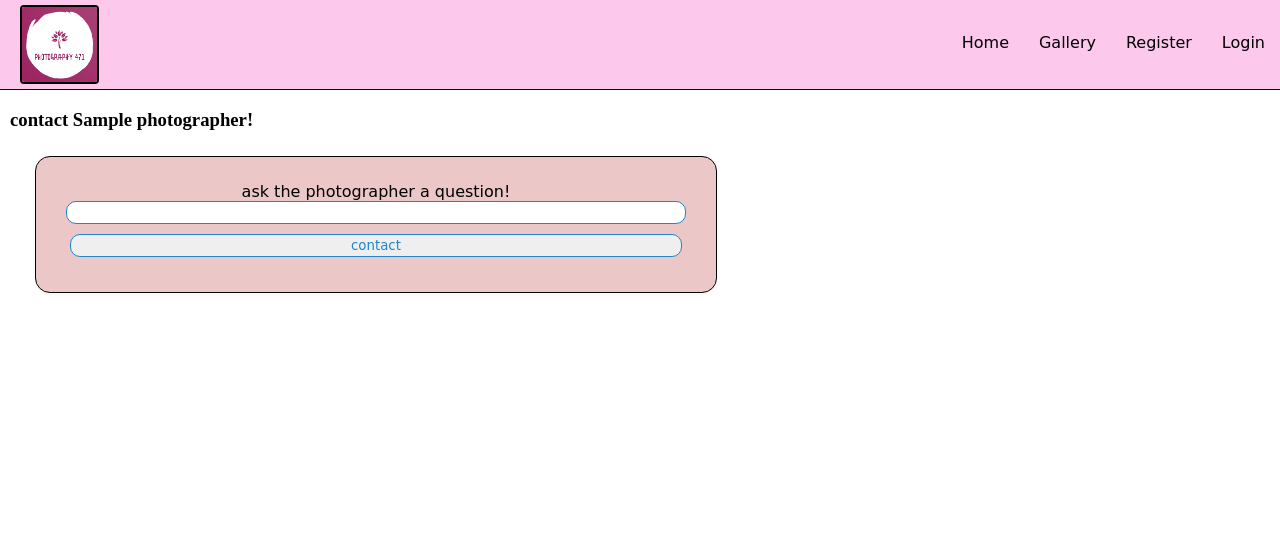
After one commit to dhyxy/cpsc_471_project, a Flask app: template server/templates/contact.html.jinja in a window 1280 px wide. The commit adds this page. Shown: the top 533 px of the page. Run offline with Flask 2, Linux system fonts and the light colour scheme; the template is opened without the code that fills it: most values are stand-ins (such as "Sample title", 1, 10 or a date in 2020).

Commit message:
all changesc
chonk

```diff
--- a/server/app.py
+++ b/server/app.py
@@ -119,18 +119,24 @@ def profile():
         flash("You don't have sufficient permissions to access this page")
         return redirect(url_for('.home'))
 
-    available_times = db.PhotographerAvailableTime.read_all(user.email)
-
     if request.method == 'POST':
         start = request.form['start']
         end = request.form['end']
         db.PhotographerAvailableTime.create(start, end, user.email)
         return redirect(url_for('.profile')) # reload page after post
 
-    return render_template('profile.html.jinja', user=user, user_type=user_type, available_times=available_times)
+    available_times = db.PhotographerAvailableTime.read_all(user.email)
+    contact_forms = db.ContactForm.read(user.email)
+    return render_template(
+        'profile.html.jinja',
+        user=user,
+        available_times=available_times,
+        contact_forms=contact_forms
+    )
 
 @login_required
 @core.route('/book/<photographer_email>', methods=('GET', 'POST'))
+
 def book(photographer_email: str):
     user: db.User = g.user
     if not user or user.type is not db.UserType.CLIENT:
@@ -149,6 +155,22 @@ def book(photographer_email: str):
     packages.sort(key=lambda package: package.pricing)
 
     return render_template('book.html.jinja', user_type=user_type, photographer=photographer, available_times=available_times, packages=packages)
+
+@login_required
+@core.route('/contact/<photographer_email>', methods=('GET', 'POST',))
+def contact(photographer_email: str):
+    user: db.User = g.user
+    if not user or user.type is not db.UserType.CLIENT:
+        flash("You must be a logged in client to contact this photographer")
+        return redirect(url_for('.home'))
+
+    if request.method == 'POST':
+        message = request.form['message']
+        db.ContactForm.create(message, user.email, photographer_email)
+        return redirect(url_for('core.photographers', email=photographer_email))
+
+    photographer = db.User.read(photographer_email)
+    return render_template('contact.html.jinja', photographer=photographer)
 
 @login_required
 @core.route('/invoice/<int:appointment_id>')
--- a/server/db.py
+++ b/server/db.py
@@ -298,3 +298,29 @@ class Photo:
         data = db.execute(Photo.READ, (album_name,)).fetchall()
         photos = [Photo(**row) for row in data]
         return photos
+
+@dataclass
+class ContactForm:
+    id: int
+    message: str
+    client_email: str
+    photographer_email: str
+
+    CREATE = "INSERT INTO form (message, client_email, photographer_email) VALUES (?, ?, ?)"
+    READ = "SELECT * FROM form WHERE photographer_email = ?"
+
+    @staticmethod
+    @tries_to_commit
+    def create(message: str, client_email: str, photographer_email: str) -> ContactForm:
+        db = get_db()
+        c = db.execute(ContactForm.CREATE, (message, client_email, photographer_email))
+        db.commit()
+        assert c.lastrowid is not None # TODO unstable
+        return ContactForm(c.lastrowid, message, client_email, photographer_email)
+
+    @staticmethod
+    def read(photographer_email: str) -> list[ContactForm]:
+        db = get_db()
+        data = db.execute(ContactForm.READ, (photographer_email,))
+        forms = [ContactForm(**row) for row in data]
+        return forms
--- /dev/null
+++ b/server/templates/contact.html.jinja
@@ -0,0 +1,16 @@
+{% extends "base.html.jinja" %}
+
+{% block title %}contact {{ photographer.name }}{% endblock %}
+
+{% block content %}
+<section class="contact-photographer">
+    <h3>contact {{ photographer.name }}!</h3>
+    <div class="contact-form">
+        <form method="post">
+            <label for="message">ask the photographer a question!</label>
+            <input type="text" name="message" id="message" required>
+            <input type="submit" value="contact">
+        </form>
+    </div>
+</section>
+{% endblock content %}
--- a/server/templates/gallery.html.jinja
+++ b/server/templates/gallery.html.jinja
@@ -11,7 +11,7 @@
     {% if session.get(EMAIL_SESSION_KEY) %}
         <section class="booking">
             {# TODO #}
-            <a href="#">contact</a>
+            <a href="{{ url_for('core.contact', photographer_email=photographer.email) }}">contact</a>
             <a href="{{ url_for('core.book', photographer_email=photographer.email) }}">book a session!</a>
         </section>
     {% else %}
--- a/server/templates/photographers.html.jinja
+++ b/server/templates/photographers.html.jinja
@@ -16,6 +16,9 @@
     {% if next=="book" %}
         <h1>Book an appointment!</h1>
     {% endif %}
+    {%if next =="contact"%}
+        <h1>contact us!</h1>
+    {% endif %}
     <h2>Select Photographer:</h2>
     {% for photographer in photographers %}
         <div class="list_photographer">
@@ -25,6 +28,9 @@
             {% if next=="book" %}
                 <a href="{{url_for('core.book', photographer_email=photographer['email'])}}">{{photographer['name']}}</a>
             {% endif %}
+            {% if next=="contact" %}
+                 <a href="{{ url_for('core.contact', photographer_email=photographer['email']) }}">done</a>
+            {% endif %}
         </div>
     {% endfor %}
 </div>
```
Also changed, not shown: server/templates/profile.html.jinja (+9 -0 lines).
